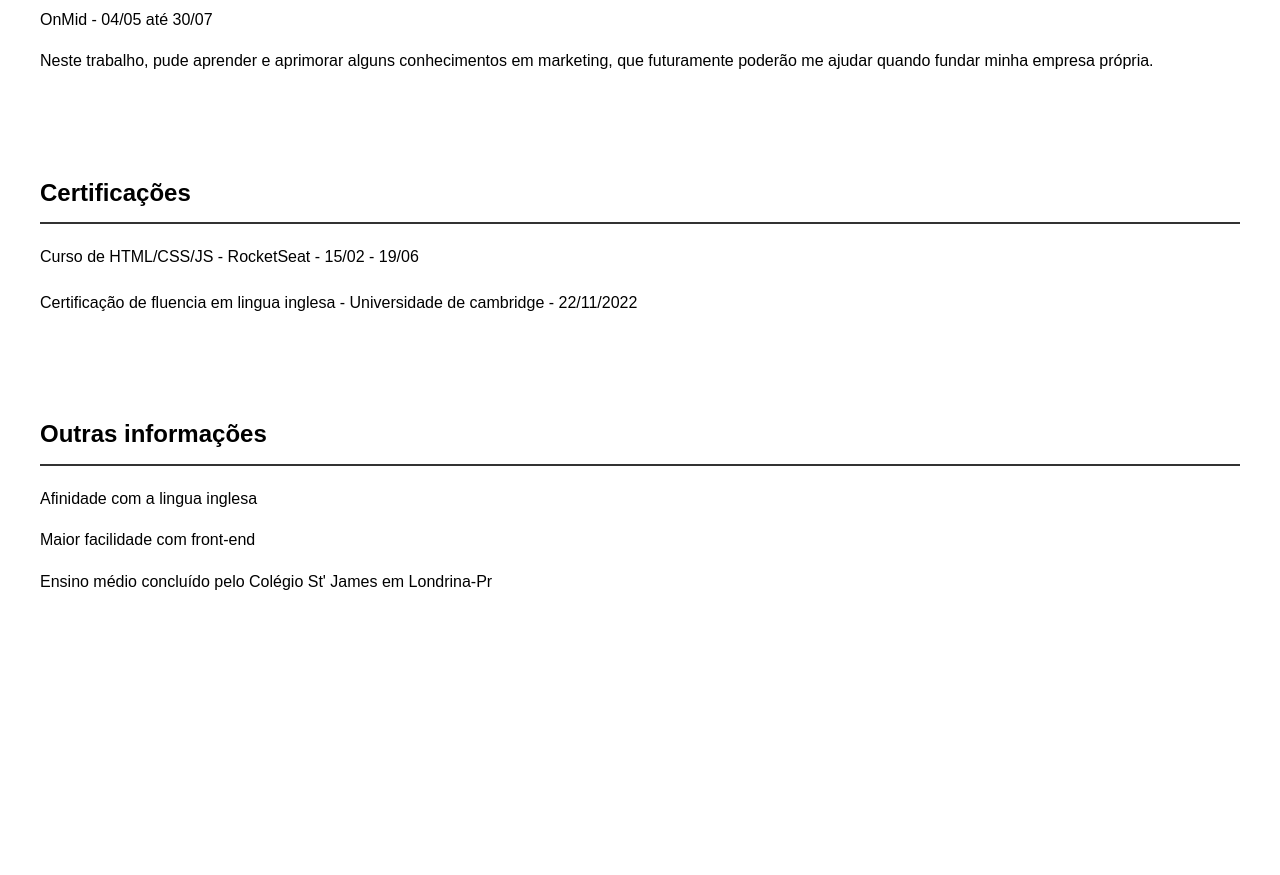
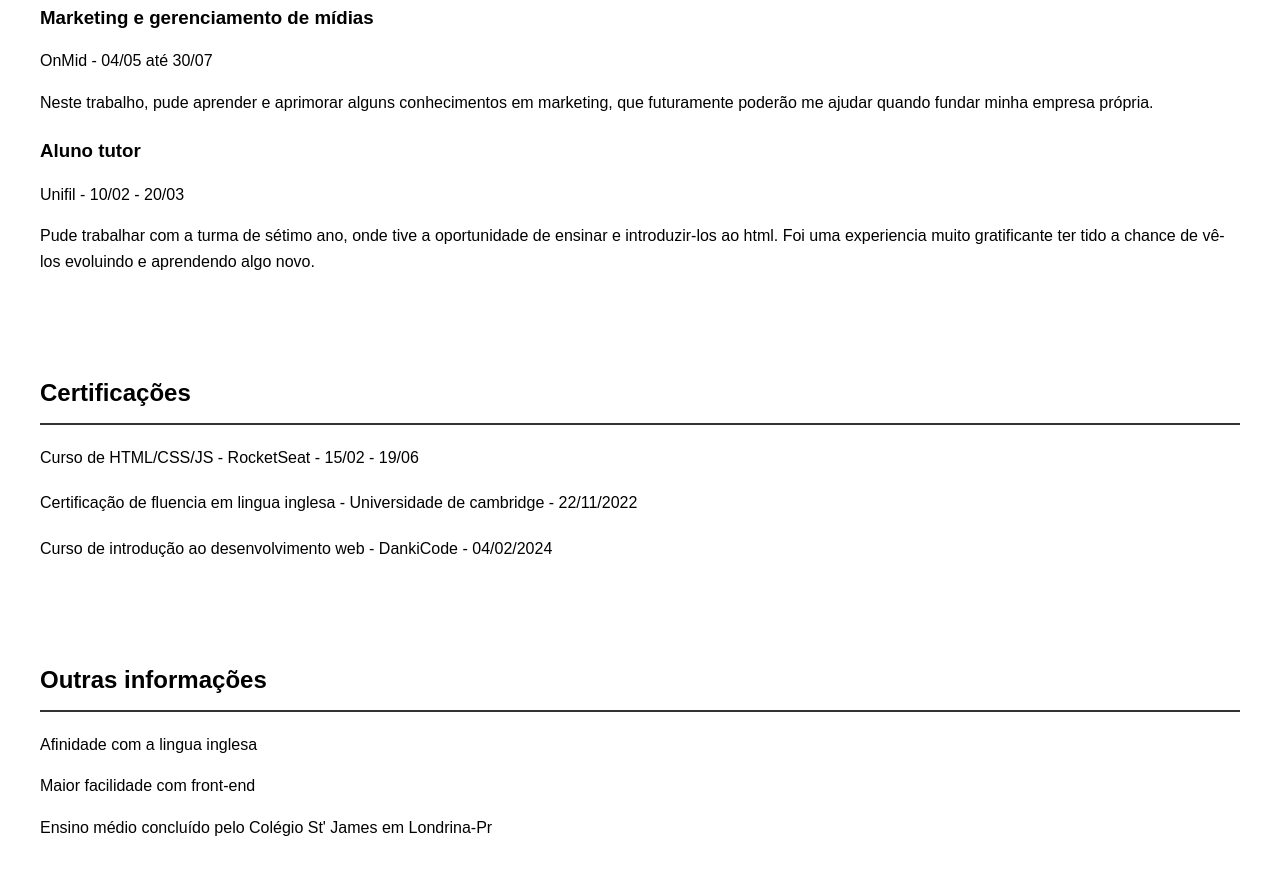
Before and after one commit to EgHxnsen/curriculo, a plain HTML site: page index.html in a window 1280 px wide. Shown: the part 687-1562 px from the top of the page. Before the commit the page ends 1337 px from the top, so only its background shows below. Drawn offline with Linux system fonts and the light colour scheme.

Commit message:
index.html

```diff
--- a/index.html
+++ b/index.html
@@ -10,6 +10,7 @@
     <header>
         <h1>Enzo Gonçalves Hansen</h1>
         <p>Informações: enzoghansen4@gmail.com | +55 (43) 99937-4222 </p>
+        <p>Avenida gil de abreu souza, 2335 - casa 429 - Esperança</p>
     </header>
     <section id="perfil">
         <img src="your-image.jpg" alt="minha foto">
@@ -35,6 +36,14 @@
                     que futuramente poderão me ajudar quando fundar minha empresa própria.
                 </p>
             </li>
+            <li>
+                <h3>Aluno tutor</h3>
+                <p>Unifil - 10/02 - 20/03</p>
+                <p>Pude trabalhar com a turma de sétimo ano, onde tive a oportunidade de ensinar
+                    e introduzir-los ao html. Foi uma experiencia muito gratificante ter tido a chance
+                    de vê-los evoluindo e aprendendo algo novo.
+                </p>
+            </li>
 
         </ul>
     </section>
@@ -43,6 +52,7 @@
         <ul>
             <li>Curso de HTML/CSS/JS - RocketSeat - 15/02 - 19/06</li>
             <li>Certificação de fluencia em lingua inglesa  - Universidade de cambridge - 22/11/2022</li>
+            <li>Curso de introdução ao desenvolvimento web - DankiCode - 04/02/2024</li>
         </ul>
     </section>
     <section id="others">
```
